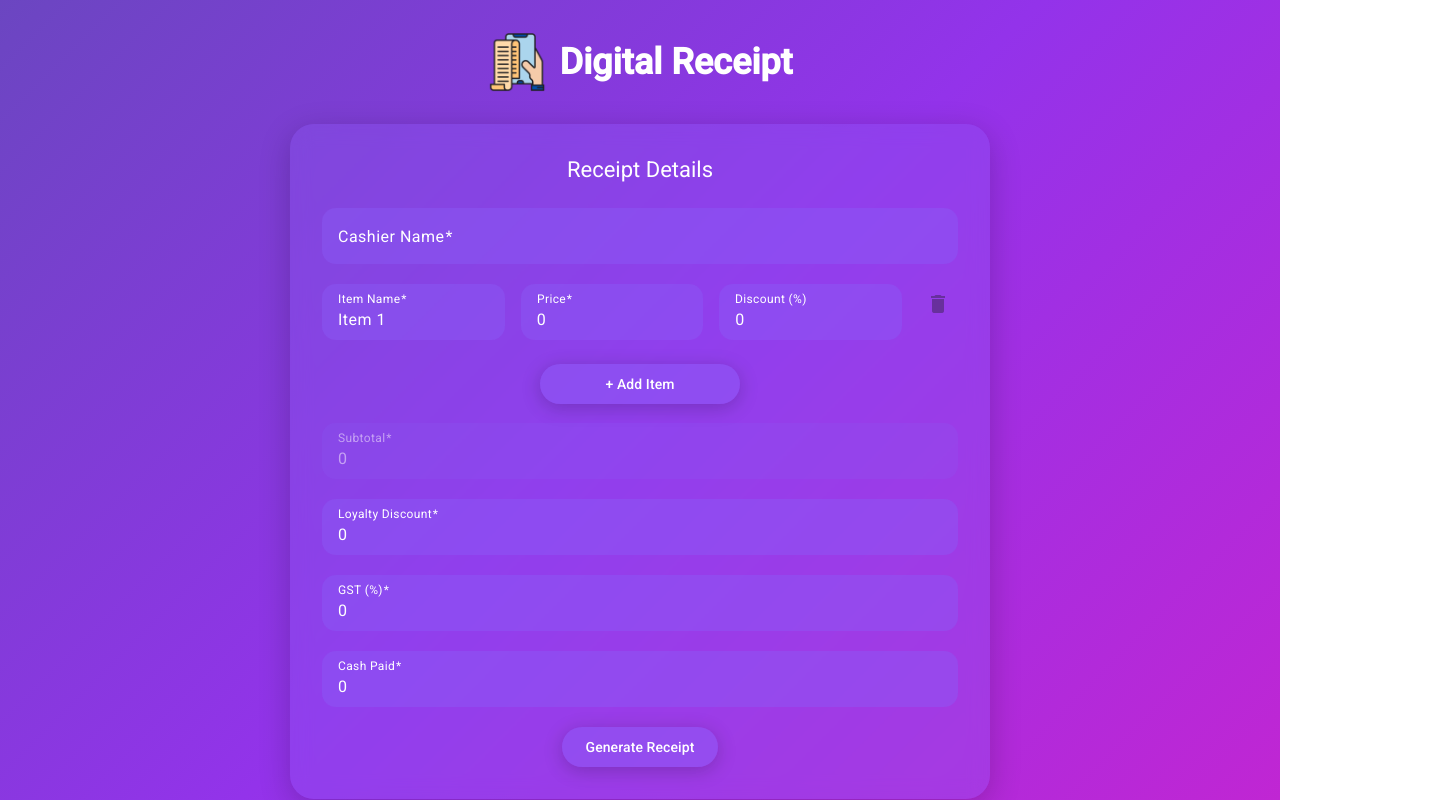
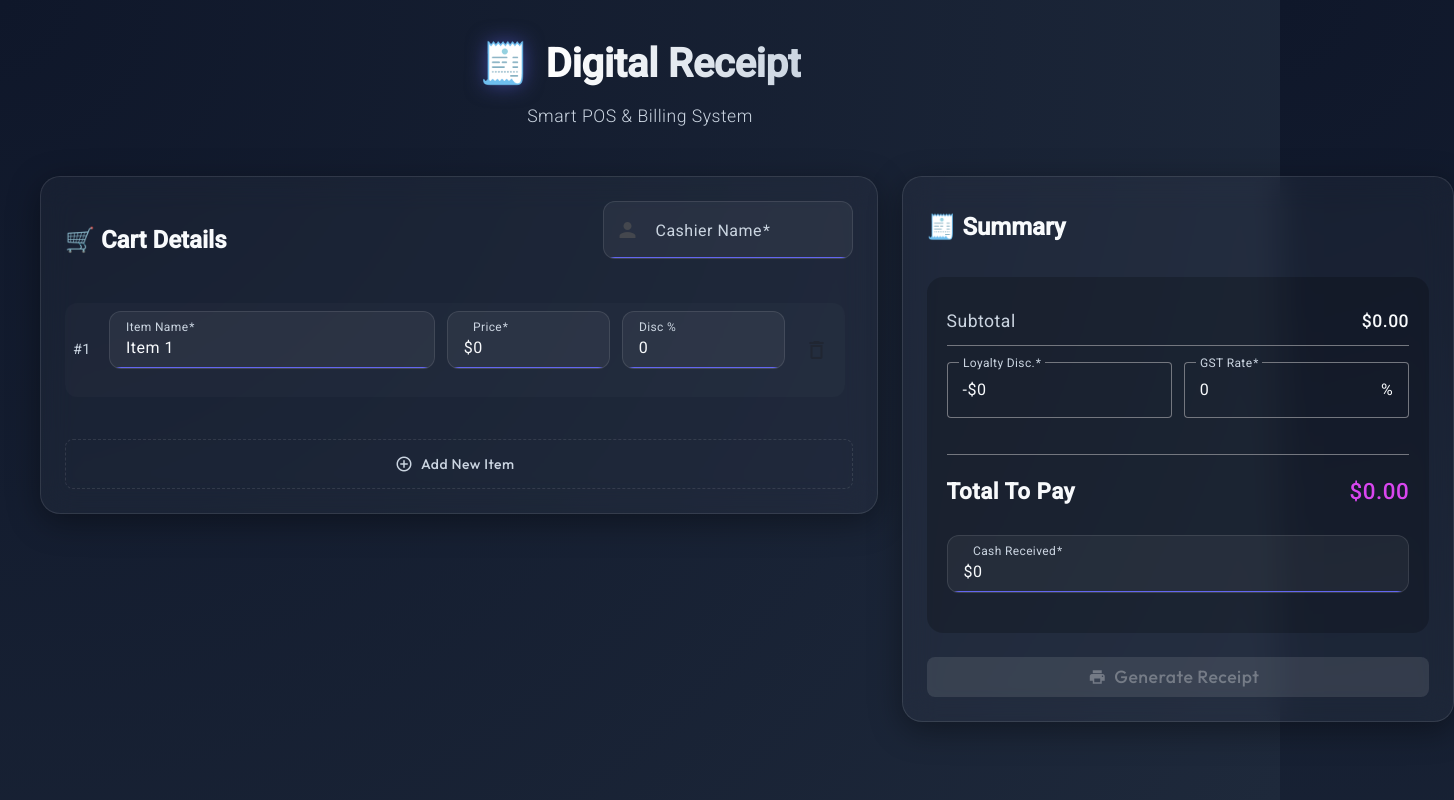
Before and after one commit to jitendra-dhadavi/digital-receipt, an Angular app: page /home in a window 1280 px wide. Shown: the top 800 px of the page, 1454 px wide, since content can reach past the window. Built offline with nearby package versions, Linux system fonts and the light colour scheme.

Commit message:
feat: Implement digital receipt form with item management, calculations, and glassmorphism styling.

```diff
--- a/src/app/components/receipt-form/receipt-form.component.html
+++ b/src/app/components/receipt-form/receipt-form.component.html
@@ -1,23 +1,31 @@
-<div class="receipt-form">
-  <mat-card class="card">
-    <mat-card-title class="card-title">Receipt Details</mat-card-title>
-    <form [formGroup]="receiptForm" (ngSubmit)="generateReceipt()" class="form">
-      <!-- Cashier Name -->
-      <mat-form-field>
+<div class="receipt-container">
+  <form [formGroup]="receiptForm" class="pos-layout">
+    <!-- LEFT PANEL: ITEMS & INPUTS -->
+    <div class="items-panel glass-card">
+      <div class="panel-header">
+        <h2>🛒 Cart Details</h2>
+        <div class="cashier-info">
+          <mat-form-field appearance="fill" class="compact-input">
             <mat-label>Cashier Name</mat-label>
-        <input matInput formControlName="cashier" />
+            <mat-icon matPrefix>person</mat-icon>
+            <input matInput formControlName="cashier" placeholder="John Doe" />
+          </mat-form-field>
+        </div>
+      </div>
+
+      <div class="items-list-container" formArrayName="items">
+        @for (item of items.controls; track item; let i = $index) {
+        <div [formGroupName]="i" class="item-row">
+          <div class="item-index">#{{ i + 1 }}</div>
+
+          <mat-form-field class="item-name wide">
+            <mat-label>Item Name</mat-label>
+            <input matInput formControlName="name" placeholder="Product..." />
           </mat-form-field>
 
-      <!-- Items List -->
-      <div formArrayName="items">
-        @for (item of items.controls; track item;let i = $index) {
-        <div [formGroupName]="i" class="item">
-          <mat-form-field>
-            <mat-label>Item Name</mat-label>
-            <input matInput formControlName="name" />
-          </mat-form-field>
-          <mat-form-field>
+          <mat-form-field class="item-price narrow">
             <mat-label>Price</mat-label>
+            <span matTextPrefix>$</span>
             <input
               matInput
               type="number"
@@ -25,8 +33,9 @@
               (change)="updateSubtotal()"
             />
           </mat-form-field>
-          <mat-form-field>
-            <mat-label>Discount (%)</mat-label>
+
+          <mat-form-field class="item-discount narrow">
+            <mat-label>Disc %</mat-label>
             <input
               matInput
               type="number"
@@ -34,55 +43,90 @@
               (change)="updateSubtotal()"
             />
           </mat-form-field>
+
           <button
             mat-icon-button
             color="warn"
             (click)="removeItem(i)"
             [disabled]="items.controls.length === 1"
+            matTooltip="Remove Item"
           >
-            <mat-icon>delete</mat-icon>
+            <mat-icon>delete_outline</mat-icon>
           </button>
         </div>
         }
       </div>
 
+      <div class="actions-bar">
         <button
-        mat-button
+          mat-stroked-button
           color="primary"
-        class="add-item-btn"
+          class="add-btn"
           (click)="addItem()"
         >
-        + Add Item
+          <mat-icon>add_circle_outline</mat-icon> Add New Item
         </button>
+      </div>
+    </div>
 
-      <!-- Other Fields -->
-      <mat-form-field class="sub-total">
-        <mat-label>Subtotal</mat-label>
-        <input matInput type="number" formControlName="subtotal" readonly />
-      </mat-form-field>
-      <mat-form-field>
-        <mat-label>Loyalty Discount</mat-label>
+    <!-- RIGHT PANEL: SUMMARY & CHECKOUT -->
+    <div class="summary-panel glass-card">
+      <div class="panel-header">
+        <h2>🧾 Summary</h2>
+      </div>
+
+      <div class="summary-details">
+        <div class="summary-row">
+          <span>Subtotal</span>
+          <span class="value">{{
+            receiptForm.get("subtotal")?.value | currency
+          }}</span>
+        </div>
+
+        <mat-divider></mat-divider>
+
+        <div class="modifiers">
+          <mat-form-field appearance="outline" class="modifier-input">
+            <mat-label>Loyalty Disc.</mat-label>
+            <span matTextPrefix>-$</span>
             <input matInput type="number" formControlName="loyaltyDiscount" />
           </mat-form-field>
-      <mat-form-field>
-        <mat-label>GST (%)</mat-label>
+
+          <mat-form-field appearance="outline" class="modifier-input">
+            <mat-label>GST Rate</mat-label>
+            <span matTextSuffix>%</span>
             <input matInput type="number" formControlName="gstRate" />
           </mat-form-field>
-      <mat-form-field>
-        <mat-label>Cash Paid</mat-label>
+        </div>
+
+        <mat-divider></mat-divider>
+
+        <div class="summary-row total">
+          <span>Total To Pay</span>
+          <!-- Note: A real app would calculate the final total. For now, showing subtotal as placeholder or we can implement real total logic later. Visual only here. -->
+          <span class="value highlight">{{ calculateTotal() | currency }}</span>
+        </div>
+
+        <div class="payment-input">
+          <mat-form-field class="full-width">
+            <mat-label>Cash Received</mat-label>
+            <span matTextPrefix>$</span>
             <input matInput type="number" formControlName="cash" />
           </mat-form-field>
+        </div>
+      </div>
 
-      <!-- Generate Receipt Button -->
+      <div class="checkout-actions">
         <button
           mat-raised-button
           color="primary"
+          class="generate-btn"
           [disabled]="receiptForm.invalid"
           (click)="generateReceipt()"
-        class="submit-btn"
         >
-        Generate Receipt
+          <mat-icon>print</mat-icon> Generate Receipt
         </button>
+      </div>
+    </div>
   </form>
-  </mat-card>
 </div>
--- a/src/app/components/receipt-form/receipt-form.component.scss
+++ b/src/app/components/receipt-form/receipt-form.component.scss
@@ -1,57 +1,182 @@
-.receipt-form {
-  max-width: 700px;
-  margin: auto;
-  .card {
-    background: rgba(139, 92, 246, 0.3);
-    backdrop-filter: blur(10px);
-    border-radius: 24px;
-    padding: 2rem;
+.receipt-container {
   width: 100%;
-    max-width: 700px;
-    box-shadow: 0 8px 32px rgba(0, 0, 0, 0.2);
-    &-title {
-      margin-bottom: 1.5rem;
-      text-align: center;
-      color: #fff;
+  animation: fadeIn 0.5s ease-out;
 }
-    .form {
+
+.pos-layout {
+  display: grid;
+  grid-template-columns: 1.5fr 1fr;
+  gap: 24px;
+  align-items: start;
+
+  @media (max-width: 900px) {
+    grid-template-columns: 1fr;
+  }
+}
+
+.glass-card {
+  background: rgba(255, 255, 255, 0.03);
+  backdrop-filter: blur(16px);
+  -webkit-backdrop-filter: blur(16px);
+  border: 1px solid var(--glass-border);
+  border-radius: 20px;
+  padding: 24px;
+  box-shadow: var(--glass-shadow);
+}
+
+.panel-header {
   display: flex;
-      flex-direction: column;
-      --mdc-filled-text-field-container-color: rgba(139, 92, 246, 0.4);
-      --mdc-filled-text-field-label-text-color: #fff;
-      --mdc-filled-text-field-input-text-color: #fff;
-      --mdc-filled-text-field-label-text-weight: 400;
-      --mdc-filled-text-field-width: 0px;
-      --mdc-filled-text-field-focus-width: 0px;
-      --mdc-filled-text-field-container-shape: 14px;
-      --mat-form-field-focus-select-arrow-color: transparent;
-      --mat-form-field-hover-state-layer-opacity: 0;
-      --mdc-filled-text-field-hover-label-text-color: #fff;
-      --mdc-filled-text-field-focus-active-indicator-color: transparent;
-      --mdc-filled-text-field-active-indicator-color: transparent;
+  justify-content: space-between;
+  align-items: center;
+  margin-bottom: 24px;
 
-      .add-item-btn {
-        width: 200px;
-        margin: 0.25rem auto;
-        color: #fff;
-        background: rgba(139, 92, 246, 0.5);
-        box-shadow: 0 4px 20px rgba(0, 0, 0, 0.2);
-        margin-bottom: 1.2rem !important;
+  h2 {
+    margin: 0;
+    font-size: 1.5rem;
+    font-weight: 600;
+    color: var(--text-primary);
   }
-      .sub-total {
-        opacity: 0.5;
 }
-      .item {
+
+/* Items Panel */
+.items-list-container {
+  max-height: 60vh;
+  overflow-y: auto;
+  padding-right: 8px;
+  margin-bottom: 20px;
+
+  /* Custom Scrollbar */
+  &::-webkit-scrollbar {
+    width: 6px;
+  }
+  &::-webkit-scrollbar-track {
+    background: transparent;
+  }
+  &::-webkit-scrollbar-thumb {
+    background: rgba(255, 255, 255, 0.2);
+    border-radius: 10px;
+  }
+}
+
+.item-row {
   display: flex;
-        gap: 16px;
+  align-items: center;
+  gap: 12px;
+  margin-bottom: 12px;
+  background: rgba(255, 255, 255, 0.02);
+  padding: 8px;
+  border-radius: 12px;
+  transition: background 0.2s;
+
+  &:hover {
+    background: rgba(255, 255, 255, 0.04);
   }
-      .submit-btn {
-        max-width: 200px;
-        margin: auto;
-        color: #fff;
-        background: rgba(139, 92, 246, 0.5);
-        box-shadow: 0 4px 20px rgba(0, 0, 0, 0.2);
+
+  .item-index {
+    font-size: 0.9rem;
+    color: var(--text-secondary);
+    min-width: 24px;
+  }
+
+  .wide {
+    flex: 2;
+  }
+
+  .narrow {
+    flex: 1;
+    min-width: 80px;
+  }
+}
+
+.actions-bar {
+  display: flex;
+  justify-content: center;
+  padding-top: 10px;
+
+  .add-btn {
+    width: 100%;
+    padding: 24px !important;
+    border-style: dashed !important;
+    border-color: var(--glass-border) !important;
+    color: var(--text-secondary) !important;
+
+    &:hover {
+      background: rgba(255,255,255,0.05);
+      color: var(--primary) !important;
+      border-color: var(--primary) !important;
     }
   }
 }
+
+/* Summary Panel */
+.summary-details {
+  background: rgba(0, 0, 0, 0.2);
+  border-radius: 16px;
+  padding: 20px;
+  margin-bottom: 24px;
 }
+
+.summary-row {
+  display: flex;
+  justify-content: space-between;
+  align-items: center;
+  padding: 12px 0;
+  font-size: 1.1rem;
+  color: var(--text-secondary);
+
+  .value {
+    color: var(--text-primary);
+    font-weight: 500;
+  }
+
+  &.total {
+    font-size: 1.4rem;
+    font-weight: 700;
+    color: var(--text-primary);
+    margin-top: 12px;
+
+    .highlight {
+      color: var(--accent);
+    }
+  }
+}
+
+.modifiers {
+  display: flex;
+  gap: 12px;
+  margin: 16px 0;
+
+  .modifier-input {
+    flex: 1;
+  }
+}
+
+.payment-input {
+  margin-top: 20px;
+}
+
+.checkout-actions {
+  .generate-btn {
+    width: 100%;
+    padding: 12px !important;
+    font-size: 1.1rem !important;
+    background: linear-gradient(135deg, var(--primary), var(--secondary)) !important;
+    box-shadow: 0 4px 15px rgba(99, 102, 241, 0.4);
+    color: #fff;
+    &:hover {
+      box-shadow: 0 6px 20px rgba(99, 102, 241, 0.6);
+      transform: translateY(-1px);
+    }
+
+    &:disabled {
+      background: rgba(255,255,255,0.1) !important;
+      color: rgba(255,255,255,0.3) !important;
+      box-shadow: none;
+    }
+  }
+}
+
+@keyframes fadeIn {
+  from { opacity: 0; transform: translateY(10px); }
+  to { opacity: 1; transform: translateY(0); }
+}
--- a/src/app/components/receipt-form/receipt-form.component.ts
+++ b/src/app/components/receipt-form/receipt-form.component.ts
@@ -12,6 +12,9 @@ import {
 } from '@angular/forms';
 import { ReceiptService } from '../../core/services/receipt.service';
 import { MatIconModule } from '@angular/material/icon';
+import { MatDividerModule } from '@angular/material/divider';
+import { MatTooltipModule } from '@angular/material/tooltip';
+import { CurrencyPipe } from '@angular/common';
 import {
   createItemFormGroup,
   RECEIPT_FORM,
@@ -27,6 +30,9 @@ import { ReceiptItem } from './receipt-form.type';
     MatCardModule,
     ReactiveFormsModule,
     MatIconModule,
+    MatDividerModule,
+    MatTooltipModule,
+    CurrencyPipe
   ],
   templateUrl: './receipt-form.component.html',
   styleUrl: './receipt-form.component.scss',
@@ -78,6 +84,17 @@ export class ReceiptFormComponent implements OnInit {
     this.receiptForm.patchValue({ subtotal });
   }
 
+  calculateTotal(): number {
+    const subtotal = this.receiptForm.get('subtotal')?.value || 0;
+    const loyaltyDiscount = this.receiptForm.get('loyaltyDiscount')?.value || 0;
+    const gstRate = this.receiptForm.get('gstRate')?.value || 0;
+
+    const totalAfterLoyalty = Math.max(0, subtotal - loyaltyDiscount);
+    const gstAmount = (totalAfterLoyalty * gstRate) / 100;
+
+    return totalAfterLoyalty + gstAmount;
+  }
+
   generateReceipt() {
     if (this.receiptForm.valid) {
       const receiptData = {
--- a/src/app/pages/home/home.component.html
+++ b/src/app/pages/home/home.component.html
@@ -1,9 +1,13 @@
-<div class="home-page">
-  <div class="header">
-    <div class="logo-container">
-      <img src="receipt.png" alt="Receipt logo" />
+<div class="main-container">
+  <header class="app-header">
+    <div class="logo-wrapper">
+      <div class="logo-icon">🧾</div>
+      <h1>Digital Receipt</h1>
     </div>
-    <h3 class="heading">{{APP_CONFIG.projectName}}</h3>
-  </div>
-  <app-receipt-form></app-receipt-form>
+    <p class="subtitle">Smart POS & Billing System</p>
+  </header>
+
+  <main class="content-area">
+    <app-receipt-form></app-receipt-form>
+  </main>
 </div>
--- a/src/app/pages/home/home.component.scss
+++ b/src/app/pages/home/home.component.scss
@@ -1,30 +1,60 @@
-.home-page {
-  .header {
-    display: flex;
-    align-items: center;
-    justify-content: center;
-    padding-block: 2rem;
-    gap: 12px;
-    .logo-container {
-      height: 60px;
-      width: 60px;
-      img {
-        height: inherit;
-        width: inherit;
+.main-container {
+  min-height: 100vh;
+  display: flex;
+  flex-direction: column;
+  align-items: center;
+  padding: 2rem;
+  background: transparent; // Uses body background
+
+  .app-header {
+    text-align: center;
+    margin-bottom: 3rem;
+    animation: fadeInDown 0.8s ease-out;
+
+    .logo-wrapper {
+      display: flex;
+      align-items: center;
+      justify-content: center;
+      gap: 1rem;
+      margin-bottom: 0.5rem;
+
+      .logo-icon {
+        font-size: 2.5rem;
+        filter: drop-shadow(0 0 10px rgba(99, 102, 241, 0.5));
+      }
+
+      h1 {
+        font-size: 2.5rem;
+        font-weight: 700;
+        margin: 0;
+        background: linear-gradient(to right, #fff, #cbd5e1);
+        background-clip: text;
+        -webkit-background-clip: text;
+        -webkit-text-fill-color: transparent;
       }
     }
-    .heading{
-      margin-block-end: 0;
-    color: #fff;
-    font-weight: bold;
+
+    .subtitle {
+      color: var(--text-secondary);
+      font-size: 1.1rem;
+      margin: 0;
+      font-weight: 300;
     }
   }
-  .img-container {
-    height: 200px;
-    width: 200px;
-    img {
-      height: inherit;
-      width: inherit;
-    }
+
+  .content-area {
+    width: 100%;
+    max-width: 1200px;
+    animation: fadeInUp 0.8s ease-out 0.2s backwards;
   }
 }
+
+@keyframes fadeInDown {
+  from { opacity: 0; transform: translateY(-20px); }
+  to { opacity: 1; transform: translateY(0); }
+}
+
+@keyframes fadeInUp {
+  from { opacity: 0; transform: translateY(20px); }
+  to { opacity: 1; transform: translateY(0); }
+}
--- a/src/styles.scss
+++ b/src/styles.scss
@@ -1,14 +1,64 @@
-/* You can add global styles to this file, and also import other style files */
-:root{
-    --cyan: #e0fbfc;
-}
-html, body { height: 100%; }
-body { margin: 0; font-family: Roboto, "Helvetica Neue", sans-serif;
-// background-color: var(--cyan);
-    background: linear-gradient(135deg, #6B46C1 0%, #9333EA 50%, #C026D3 100%);
+/* Global Styles & Theme */
+@import url('https://fonts.googleapis.com/css2?family=Outfit:wght@300;400;500;600;700&display=swap');
+
+:root {
+  --primary: #6366f1;
+  --secondary: #8b5cf6;
+  --accent: #d946ef;
+  --background-start: #0f172a;
+  --background-end: #1e293b;
+  --text-primary: #f8fafc;
+  --text-secondary: #cbd5e1;
+  --glass-bg: rgba(255, 255, 255, 0.05);
+  --glass-border: rgba(255, 255, 255, 0.1);
+  --glass-shadow: 0 8px 32px 0 rgba(0, 0, 0, 0.37);
 }
 
-  .mdc-text-field--filled {
-        border-bottom-right-radius: 14px !important;
-        border-bottom-left-radius: 14px !important;
-      }
+html, body {
+  height: 100%;
+  margin: 0;
+  padding: 0;
+  box-sizing: border-box;
+}
+
+body {
+  font-family: 'Outfit', sans-serif;
+  background: radial-gradient(circle at top left, var(--background-start), var(--background-end));
+  color: var(--text-primary);
+  overflow-x: hidden;
+}
+
+/* Material Design Overrides for Glassmorphism */
+.mat-mdc-form-field {
+  width: 100%;
+}
+
+.mdc-text-field--filled {
+  border-radius: 12px !important;
+  background-color: rgba(255, 255, 255, 0.05) !important;
+  border: 1px solid var(--glass-border);
+}
+
+.mdc-text-field--filled:not(.mdc-text-field--disabled) .mdc-line-ripple::before,
+.mdc-text-field--filled:not(.mdc-text-field--disabled) .mdc-line-ripple::after {
+  border-bottom-color: var(--primary) !important;
+}
+
+.mat-mdc-form-field-focus-overlay {
+  background-color: rgba(255, 255, 255, 0.02) !important;
+}
+
+.mat-mdc-input-element {
+  color: var(--text-primary) !important;
+}
+
+.mat-mdc-floating-label {
+  color: var(--text-secondary) !important;
+}
+
+.mdc-button, .mat-mdc-raised-button {
+  border-radius: 8px !important;
+  letter-spacing: 0.5px !important;
+  font-weight: 500 !important;
+  font-family: 'Outfit', sans-serif !important;
+}
```
Lines whose indentation alone changed are shown as unchanged.
